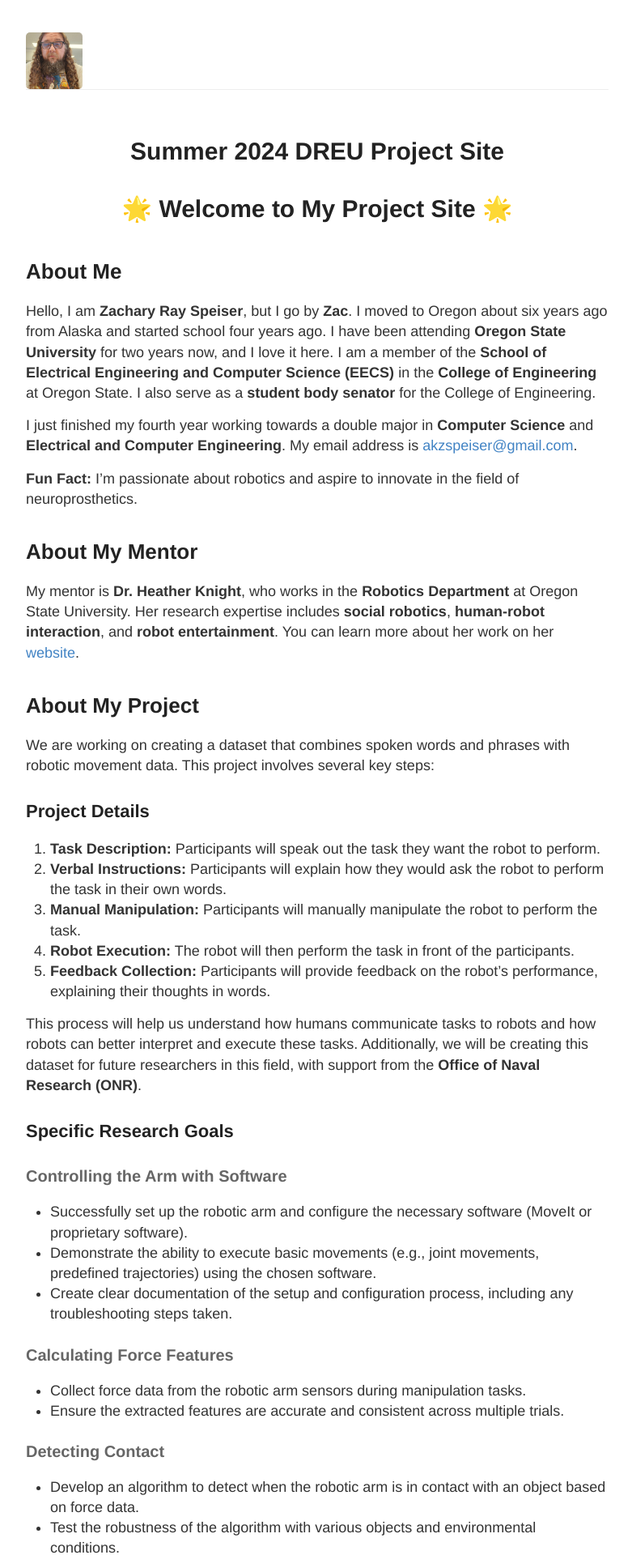
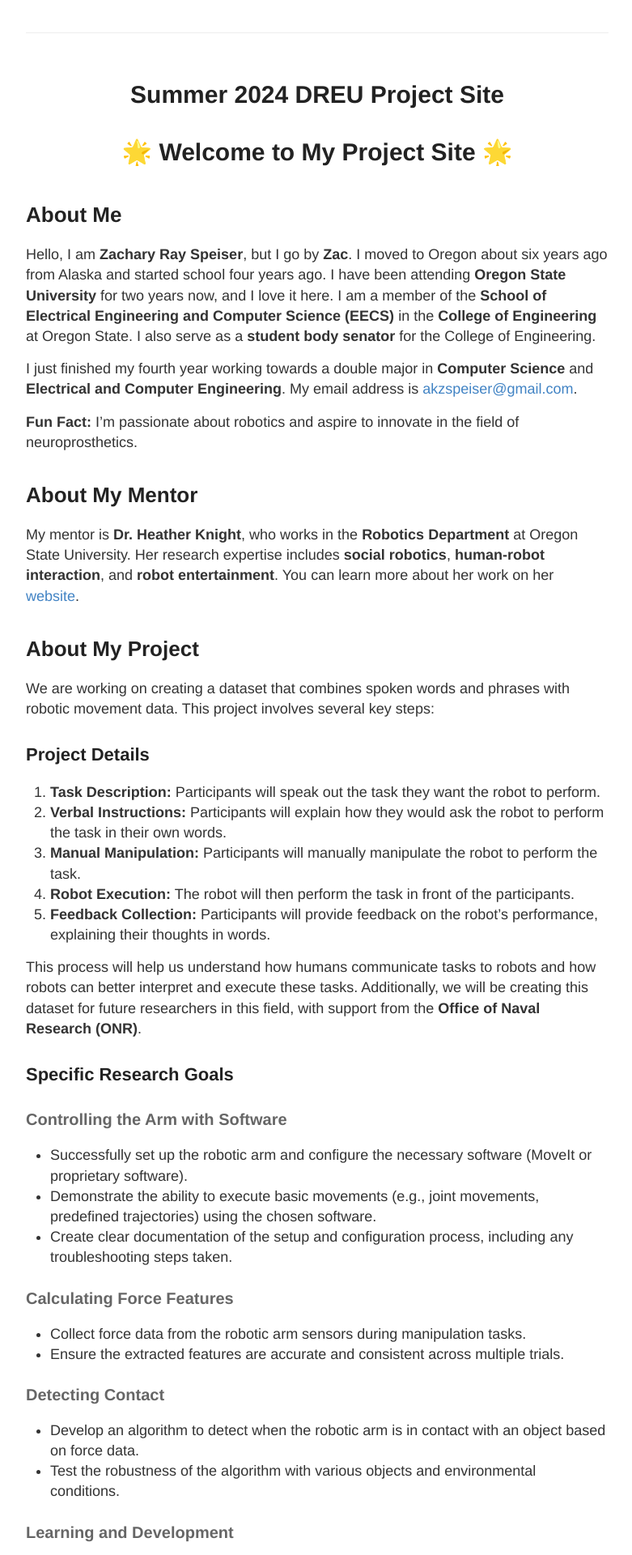
Before and after one commit to akzspeiser/akzspeiser.github2.io, a Jekyll site: the page built from index.md, in a window 1280 px wide. Shown: the top 1920 px of the page at 81% size, without its empty margins (248-1029 px from the left). Built offline with Jekyll 4.4.1, drawn with Linux system fonts in a browser that asks for light colours; our own code applies the rules of GitHub Pages for plain Markdown files.

Commit message:
Update default.html

```diff
--- a/_layouts/default.html
+++ b/_layouts/default.html
@@ -19,7 +19,6 @@
   <div class="wrapper-masthead">
     <div class="container">
       <header class="masthead clearfix">
-        <a href="{{ site.baseurl }}/" class="site-avatar"><img src="{{ site.baseurl }}/images/me.jpg" alt="Picture of me" /></a>
       </header>
     </div>
   </div>
```
